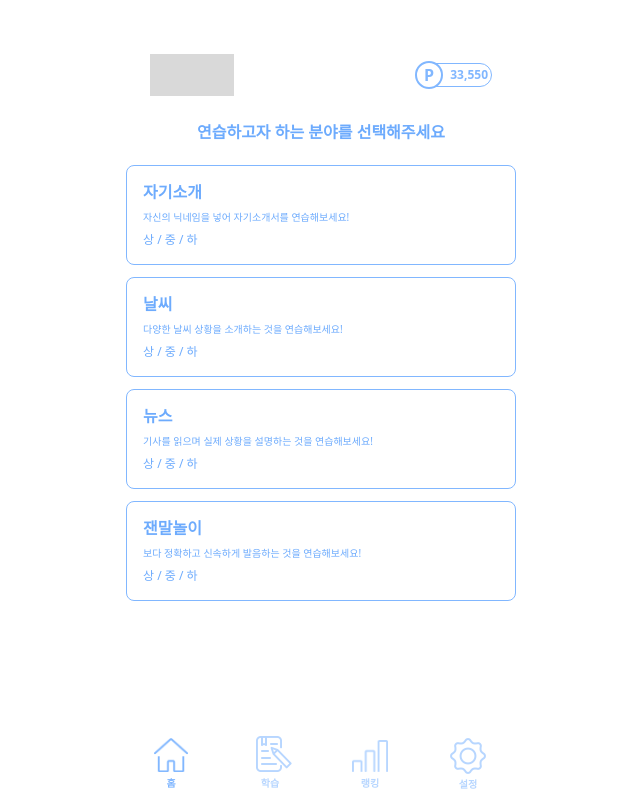
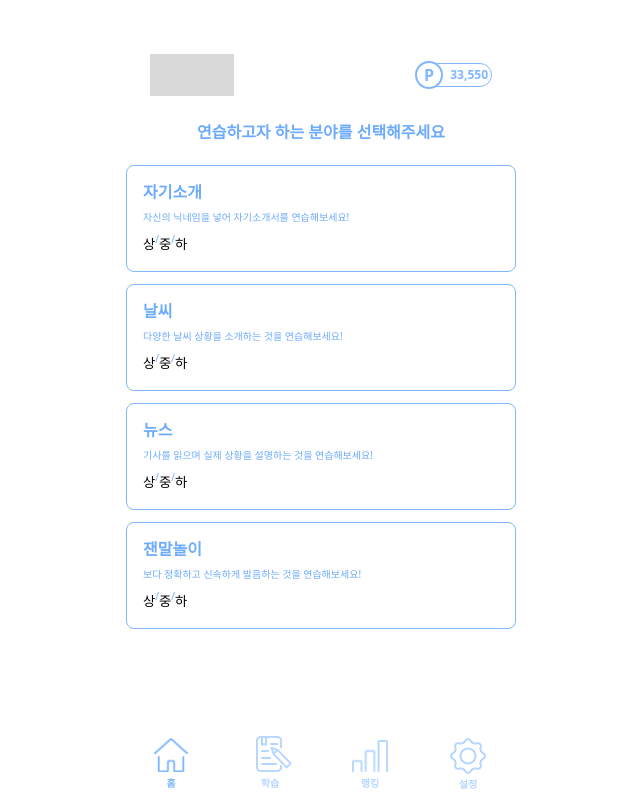
Before and after one commit to 9ITHON/2-giveYouEar-SpeekSee-FE, a React (Vite) app: page /script in a window 1280 px wide. Shown: the whole page, without its empty margins (319-959 px from the left). Built offline with nearby package versions, Linux system fonts and the light colour scheme.

Commit message:
FEAT: 대본 선택 페이지 수정 및 대본 생성 API 연동

```diff
--- /dev/null
+++ b/src/apis/createDailyScript.ts
@@ -0,0 +1,18 @@
+import mainApi from './mainApi';
+
+const createDailyScript = (category: string, difficulty: string) => {
+  return mainApi.post(
+    '/api/scripts/daily',
+    {
+      category,
+      difficulty,
+    },
+    {
+      headers: {
+        Authorization: `Bearer ${import.meta.env.VITE_ACCESS_TOKEN}`,
+      },
+    },
+  );
+};
+
+export default createDailyScript;
--- /dev/null
+++ b/src/apis/getOneScript.ts
@@ -0,0 +1,11 @@
+import mainApi from './mainApi';
+
+const getOneScript = (scriptid: number) => {
+  return mainApi.get(`/api/scripts/${scriptid}`, {
+    headers: {
+      Authorization: `Bearer ${import.meta.env.VITE_ACCESS_TOKEN}`,
+    },
+  });
+};
+
+export default getOneScript;
--- a/src/apis/mainApi.ts
+++ b/src/apis/mainApi.ts
@@ -1,7 +1,11 @@
 import axios from 'axios';
 
 const mainApi = axios.create({
-  baseURL: 'https://api.speeksee.com',
+  baseURL: 'http://54.180.116.11:8080',
+  headers: {
+    'Content-Type': 'application/json',
+  },
+  withCredentials: true,
 });
 
 export default mainApi;
--- a/src/pages/Script/Category.tsx
+++ b/src/pages/Script/Category.tsx
@@ -1,27 +1,28 @@
 import List from '../../components/List';
 import SelectDescription from './components/SelectDescription';
+import Difficulty from './components/Difficulty';
 
 const Select = () => {
   const fields = [
     {
       title: '자기소개',
       description: '자신의 닉네임을 넣어 자기소개서를 연습해보세요!',
-      detail: '상 / 중 / 하',
+      detail: <Difficulty category="SELF_INTRODUCTION" />,
     },
     {
       title: '날씨',
       description: '다양한 날씨 상황을 소개하는 것을 연습해보세요!',
-      detail: '상 / 중 / 하',
+      detail: <Difficulty category="WEATHER" />,
     },
     {
       title: '뉴스',
       description: '기사를 읽으며 실제 상황을 설명하는 것을 연습해보세요!',
-      detail: '상 / 중 / 하',
+      detail: <Difficulty category="NEWS" />,
     },
     {
       title: '잰말놀이',
       description: '보다 정확하고 신속하게 발음하는 것을 연습해보세요!',
-      detail: '상 / 중 / 하',
+      detail: <Difficulty category="DAILY" />,
     },
   ];
   return (
--- a/src/pages/Script/Practice.tsx
+++ b/src/pages/Script/Practice.tsx
@@ -4,8 +4,10 @@ import CloseButtonImg from '../../assets/png/daily-script-button.png';
 import CloseButton from './components/CloseButton';
 import Divider from './components/Divider';
 import ActivityButtons from './components/ActivityButtons';
-import { useCallback, useState } from 'react';
+import { useCallback, useEffect, useState } from 'react';
 import Modal from './components/Modal';
+import { useLocation } from 'react-router-dom';
+import getOneScript from '../../apis/getOneScript';
 
 const PracticeStyle = styled.div`
   height: 100%;
@@ -26,11 +28,27 @@ const Practice = () => {
   const [status, setStatus] = useState<number>(0);
   const [isClosed, setIsClosed] = useState<boolean>(false);
   const [problemNo, setProblemNo] = useState<number>(1);
-  const scripts: React.ReactNode[] = [
-    '뻗은가지 굽은가지 구부러진 가지 가지가지의\n가지 올라가지 늦가지 찐가지 달린가지\n조롱조롱 맺힌 가지 열린 가지 달린 가지\n도롱조롱 달린 가지 젊은 가지 늙은 가지\n나물할 가지 냉국 탈 가지 가지각색\n가여놓아도 나 못 먹긴 마찬가지.',
-    '간장장의 공장장은 간 공장장이고\n된장장의 공장장은 된 공장장이다.',
-    '비전공자도 끝까지 완주하는\n국가유산급 프론트엔드 교육 등장',
-  ];
+  const location = useLocation();
+  const [scripts, setScripts] = useState<React.ReactNode[]>([]);
+  useEffect(() => {
+    const getScript = async () => {
+      try {
+        const path = location.pathname.split('/');
+        const response = await getOneScript(Number(path[path.length - 1]));
+        return response?.data.data.content;
+      } catch (error) {
+        console.log(error);
+      }
+    };
+    const curScripts = [...scripts];
+    if (location.state.content === '') {
+      const newScript = getScript();
+      curScripts.push(newScript);
+    } else {
+      curScripts.push(location.state.content);
+    }
+    setScripts(curScripts);
+  }, []);
   const handleRecordBtn = useCallback(() => {
     if (status === 0) {
       setStatus(1);
@@ -46,7 +64,7 @@ const Practice = () => {
   }, [status]);
   return (
     <PracticeStyle>
-      {isClosed && <Modal setIsClosed={setIsClosed}/>}
+      {isClosed && <Modal setIsClosed={setIsClosed} />}
       <CloseButton
         onClick={() => {
           setIsClosed(prev => !prev);
@@ -54,7 +72,12 @@ const Practice = () => {
       >
         <img src={CloseButtonImg} alt="daily-scripts-page-close-button" width="18" height="18" />
       </CloseButton>
-      <ScriptSection status={status} problemNo={problemNo} script={scripts[problemNo - 1]} />
+      <ScriptSection
+        status={status}
+        problemNo={problemNo}
+        totalStep={scripts.length}
+        script={scripts[problemNo - 1]}
+      />
       <Divider />
       <ActivityButtons
         status={status}
--- /dev/null
+++ b/src/pages/Script/components/Difficulty.tsx
@@ -0,0 +1,59 @@
+import { useCallback } from 'react';
+import styled from 'styled-components';
+import createDailyScript from '../../../apis/createDailyScript';
+import { useNavigate } from 'react-router-dom';
+
+const DifficultyStyle = styled.div`
+  display: flex;
+`;
+
+const Difficulty = ({ category }: { category: string }) => {
+  const navigate = useNavigate();
+  const goToThePractice = useCallback(async (difficulty: string, category: string) => {
+    try {
+      console.log(import.meta.env.VITE_ACCESS_TOKEN);
+      const response = await createDailyScript(category, difficulty);
+      if (response) {
+        console.log(response);
+        const data = response.data.data;
+        navigate(`/script/${data.id}`, {
+          state: {
+            id: data.id,
+            content: data.content,
+          },
+        });
+      }
+    } catch (error) {
+      console.log(error);
+    }
+  }, []);
+  return (
+    <DifficultyStyle>
+      <button
+        onClick={() => {
+          goToThePractice(category, 'HARD');
+        }}
+      >
+        상
+      </button>{' '}
+      /
+      <button
+        onClick={() => {
+          goToThePractice(category, 'MEDIUM');
+        }}
+      >
+        중
+      </button>{' '}
+      /
+      <button
+        onClick={() => {
+          goToThePractice(category, 'EASY');
+        }}
+      >
+        하
+      </button>
+    </DifficultyStyle>
+  );
+};
+
+export default Difficulty;
--- a/src/pages/Script/components/Divider.tsx
+++ b/src/pages/Script/components/Divider.tsx
@@ -6,7 +6,7 @@ const Divider = styled.div`
   border-radius: 100%;
   background-color: #c9e0ff;
   position: absolute;
-  bottom: 204px;
+  bottom: 248px;
 `;
 
 export default Divider;
--- a/src/pages/Script/components/Modal.tsx
+++ b/src/pages/Script/components/Modal.tsx
@@ -56,7 +56,7 @@ const Modal = ({ setIsClosed }: { setIsClosed: React.Dispatch<React.SetStateActi
         <ModalQuestion>학습을 중단하시겠습니까?</ModalQuestion>
         <ModalPS>학습 내용과 진도는 저장되지 않습니다.</ModalPS>
         <ModalButtons>
-          <ModalButton $type="yes" onClick={() => navigate('/script/select', { replace: true })}>
+          <ModalButton $type="yes" onClick={() => navigate('/script', { replace: true })}>
             네
           </ModalButton>
           <ModalButton
--- a/src/pages/Script/components/ProgressBar.tsx
+++ b/src/pages/Script/components/ProgressBar.tsx
@@ -7,6 +7,7 @@ interface ProgressGageProps {
 
 interface ProgressBarProps {
   step: number;
+  totalStep: number;
 }
 
 const ProgressBarStyle = styled.div`
@@ -27,10 +28,10 @@ const ProgressGage = styled.div<ProgressGageProps>`
   background: #81b7ff;
 `;
 
-const ProgressBar = ({ step }: ProgressBarProps) => {
+const ProgressBar = ({ step, totalStep }: ProgressBarProps) => {
   return (
     <ProgressBarStyle>
-      <ProgressGage $step={step} $totalStep={3} />
+      <ProgressGage $step={step} $totalStep={totalStep} />
     </ProgressBarStyle>
   );
 };
--- a/src/pages/Script/components/ScriptSection.tsx
+++ b/src/pages/Script/components/ScriptSection.tsx
@@ -40,15 +40,17 @@ const ScriptContent = styled.div<ScriptContentProps>`
 const ScriptSection = ({
   status,
   problemNo,
+  totalStep,
   script,
 }: {
   status: number;
   problemNo: number;
+  totalStep: number;
   script: React.ReactNode;
 }) => {
   return (
     <ScriptSectionStyle>
-      <ProgressBar step={problemNo} />
+      <ProgressBar step={problemNo} totalStep={totalStep} />
       <PracticeDescription>
         {status === 4
           ? '이번 문제의 결과를 확인하세요!'
@@ -56,7 +58,9 @@ const ScriptSection = ({
           ? '문제를 다 풀었어요! 결과를 확인해 보세요!'
           : '버튼을 누른 뒤 아래 문장을 읽어주세요.'}
       </PracticeDescription>
-      {status !== 5 && <ScriptContent $status={status}>{script}</ScriptContent>}
+      {status !== 5 && (
+        <ScriptContent $status={status}>{script ? script : '준비 중...'}</ScriptContent>
+      )}
       {status === 4 && <Result />}
     </ScriptSectionStyle>
   );
--- a/src/pages/Study/Review.tsx
+++ b/src/pages/Study/Review.tsx
@@ -26,8 +26,13 @@ const Review = () => {
   ];
   return (
     <ReviewStyle>
-      {reviews.map(review => (
-        <List title={review.title} description={review.description} detail={review.detail} />
+      {reviews.map((review, index) => (
+        <List
+          key={index}
+          title={review.title}
+          description={review.description}
+          detail={review.detail}
+        />
       ))}
     </ReviewStyle>
   );
```
